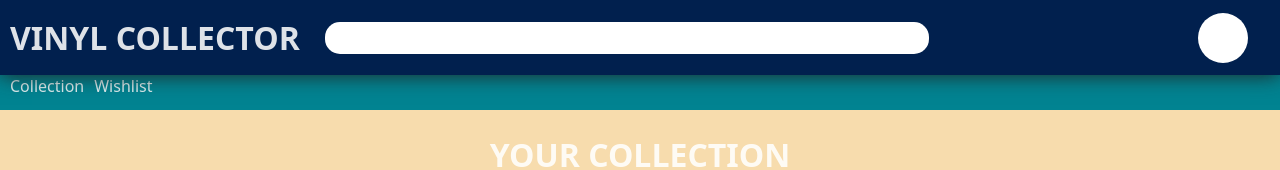
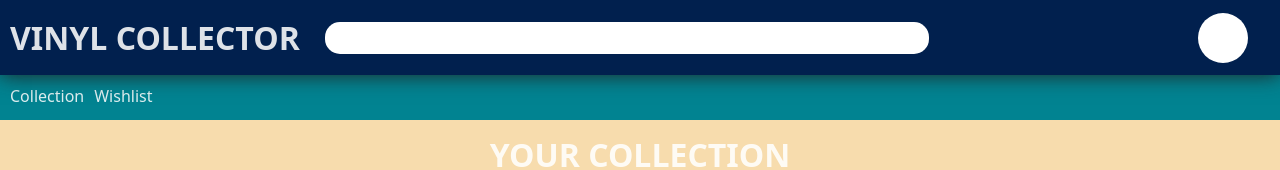
Before and after one commit to MaxLichtneker/Vinyl_Collector, a React (Vite) app in the folder Vinyl-Collector/: page /#/landingpage in a window 1280 px wide. Shown: the top 170 px of the page. Built offline with nearby package versions, Linux system fonts and the light colour scheme; no server answers.

Commit message:
adjusted secondary navbar height

```diff
--- a/Vinyl-Collector/src/components/taskbar/Taskbar.css
+++ b/Vinyl-Collector/src/components/taskbar/Taskbar.css
@@ -81,7 +81,7 @@
   width: 100%;
   height: 55px;
   max-height: 50px;
-  margin-top: 60px;
+  margin-top: 70px;
   background-color: #018391;
 }
 
```
